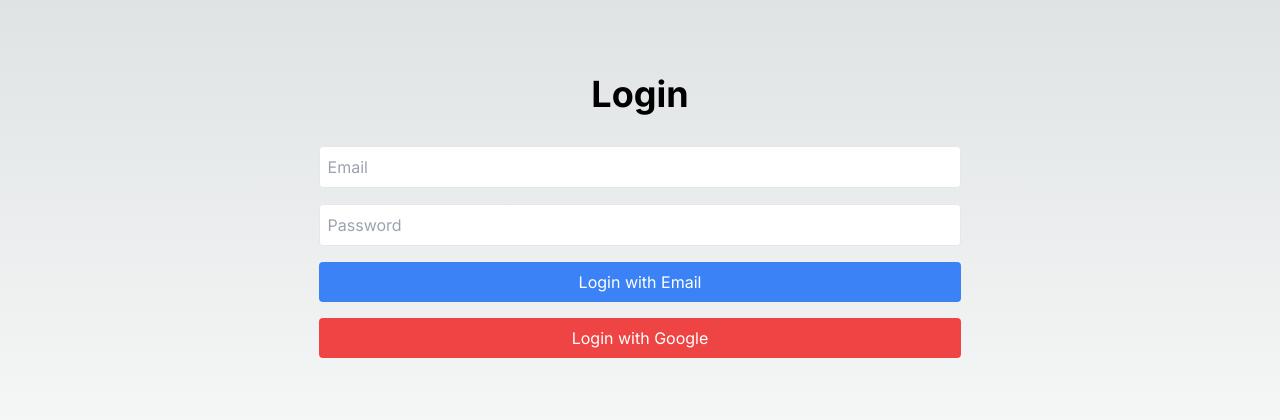
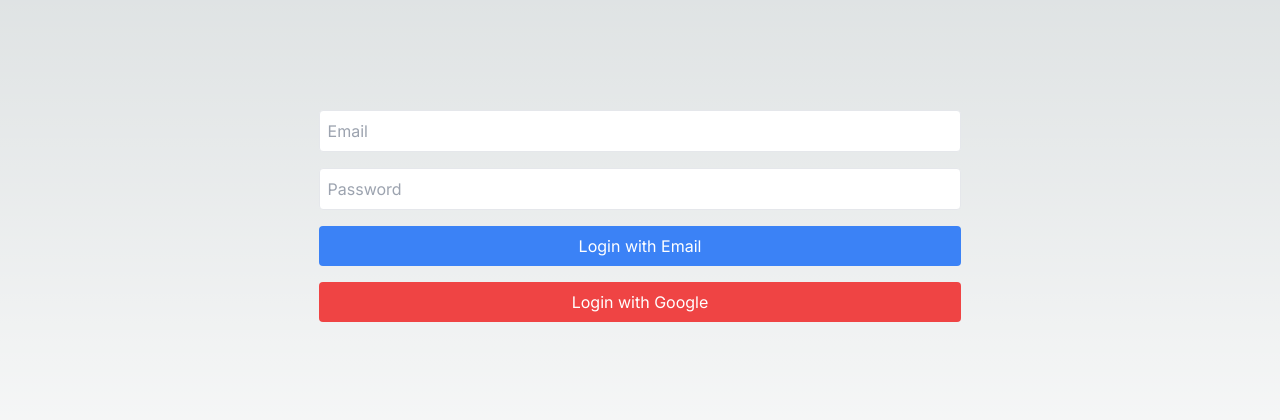
Before and after one commit to ombhojane/insightforge-ai-assistant, a Next.js app in the folder insightforge-scratch/: page /login in a window 1280 px wide. Shown: the part 184-604 px from the top of the page. Built offline with nearby package versions, Linux system fonts and the light colour scheme; no server answers.

Commit message:
Update Login Page

```diff
--- a/insightforge-scratch/src/app/login/page.tsx
+++ b/insightforge-scratch/src/app/login/page.tsx
@@ -4,8 +4,7 @@
 
 export default function LoginPage() {
   return (
-    <div className="flex min-h-screen flex-col items-center justify-center p-24">
-      <h1 className="text-4xl font-bold mb-8">Login</h1>
+    <div className="flex min-h-screen flex-col items-center justify-center p-14 transition-opacity duration-300 ease-in-out">
       <Login />
     </div>
   )
```
